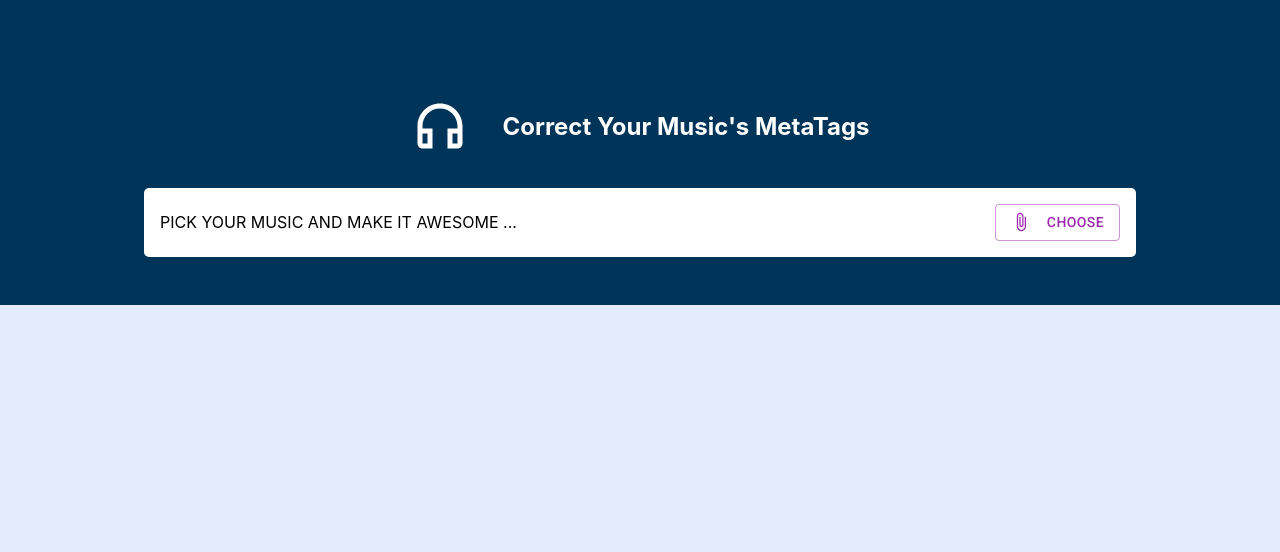
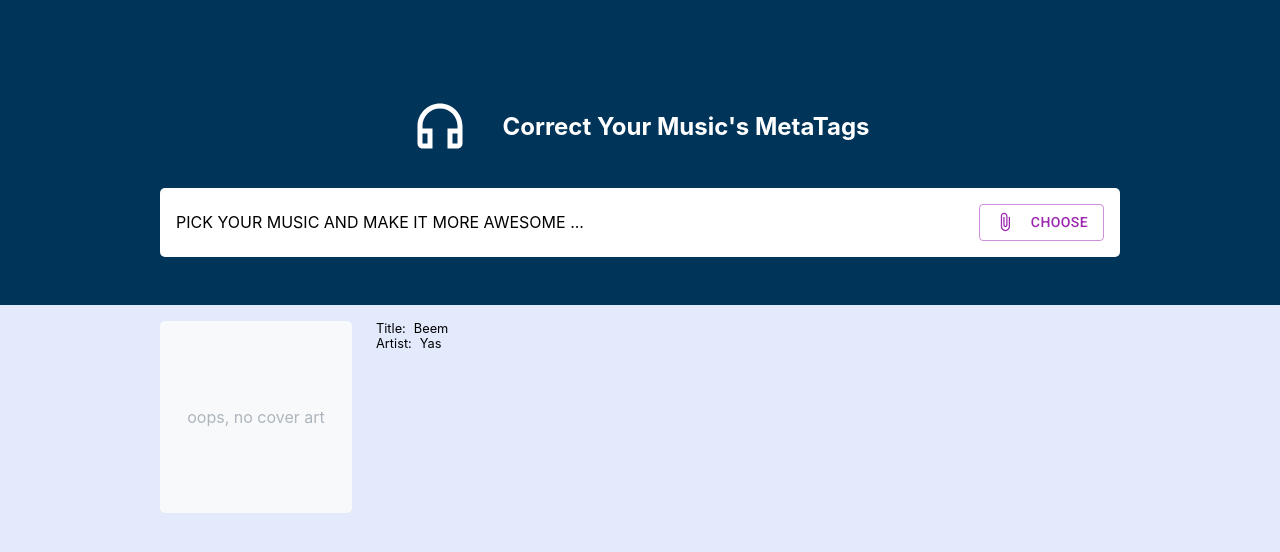
Before and after one commit to alizs10/change-music-tags-react-app, a React (Create React App) app: page / in a window 1280 px wide. Shown: the top 552 px of the page. Built offline with nearby package versions, Linux system fonts and the light colour scheme.

Commit message:
update ui

```diff
--- a/src/App.css
+++ b/src/App.css
@@ -1,10 +1,36 @@
 .App {
+  display: flex;
+  flex-direction: column;
+  justify-content: center;
+}
+
+.header {
   background-color: #003459;
+  color: white;
   padding-bottom: 3rem;
   text-align: center;
   display: flex;
   justify-content: center;
   flex-direction: column;
   gap: 2rem;
-  color: white;
+
 }
+
+.broken-image {
+  width: 12rem;
+  height: 12rem;
+  border-radius: 5px;
+  background-color: #f8f9fa;
+  display: flex;
+  justify-content: center;
+  align-items: center;
+  font-size: 1rem;
+  color: #adb5bd;
+}
+
+
+.metadata {
+  display: flex;
+  gap: .5rem;
+  font-size: .8rem;
+}
--- a/src/App.js
+++ b/src/App.js
@@ -1,13 +1,12 @@
-
 import './App.css';
-import Main from './components/Main';
-import PickFile from './components/PickFile';
+import Header from './components/Header';
+import MusicContainer from './components/MusicContainer';
 
 function App() {
   return (
     <div className="App">
-      <Main />
-      <PickFile />
+      <Header />
+      <MusicContainer />
     </div>
   );
 }
--- /dev/null
+++ b/src/components/BrokenImage.js
@@ -0,0 +1,9 @@
+import React from 'react'
+
+export default function BrokenImage() {
+  return (
+    <div className='broken-image'>
+        <span>oops, no cover art</span>
+    </div>
+  )
+}
--- /dev/null
+++ b/src/components/Header.js
@@ -0,0 +1,12 @@
+import React from 'react'
+import Main from './Main'
+import PickFile from './PickFile'
+
+export default function Header() {
+    return (
+        <div className="header">
+            <Main />
+            <PickFile />
+        </div>
+    )
+}
--- /dev/null
+++ b/src/components/Metadata.js
@@ -0,0 +1,10 @@
+import React from 'react'
+
+export default function Metadata({name, value}) {
+  return (
+    <div className="metadata">
+        <span>{name}: </span>
+        <span>{value}</span>
+    </div>
+  )
+}
--- /dev/null
+++ b/src/components/MetadataContainer.js
@@ -0,0 +1,11 @@
+import React from 'react'
+import Metadata from './Metadata'
+
+export default function MetadataContainer() {
+  return (
+    <div>
+      <Metadata name="Title" value="Beem"/>
+      <Metadata name="Artist" value="Yas"/>
+    </div>
+  )
+}
--- /dev/null
+++ b/src/components/MusicContainer.js
@@ -0,0 +1,13 @@
+import React from 'react'
+import BrokenImage from './BrokenImage'
+import MetadataContainer from './MetadataContainer'
+import styles from './MusicContainer.module.css'
+
+export default function MusicContainer() {
+  return (
+    <div className={styles.container}>
+      <BrokenImage />
+      <MetadataContainer/>
+    </div>
+  )
+}
--- /dev/null
+++ b/src/components/MusicContainer.module.css
@@ -0,0 +1,7 @@
+.container {
+    width: 75%;
+    margin-top: 1rem;
+    align-self: center;
+    display: flex;
+    gap: 1.5rem;
+}
--- a/src/components/PickFile.js
+++ b/src/components/PickFile.js
@@ -36,9 +36,9 @@ export default function PickFile() {
     return (
         <div className={styles.container}>
 
-            <span className={styles.upperCase}>pick your music and make it awesome ...</span>
+            <span className={styles.upperCase}>pick your music and make it more awesome ...</span>
             <input ref={fileInput} className={styles.dnone} type="file" accept=".mp3" onChange={e => handleFile(e)} />
-            <Button variant="outlined" color="secondary" onClick={handlePickFile}>
+            <Button variant="outlined" style={{margin: "1rem"}} color="secondary" onClick={handlePickFile}>
                 <AttachFileOutlinedIcon sx={{ fontSize: 20, marginRight: 2 }} />
                 Choose</Button>
         </div>
--- a/src/components/PickFile.module.css
+++ b/src/components/PickFile.module.css
@@ -1,5 +1,4 @@
 .container {
-    padding: 1rem;
     background-color: #fff;
     width: 75%;
     align-self: center;
@@ -14,6 +13,7 @@
 }
 
 .upperCase {
+    padding: 1rem;
     color: #000;
     text-transform: uppercase;
 }
```
